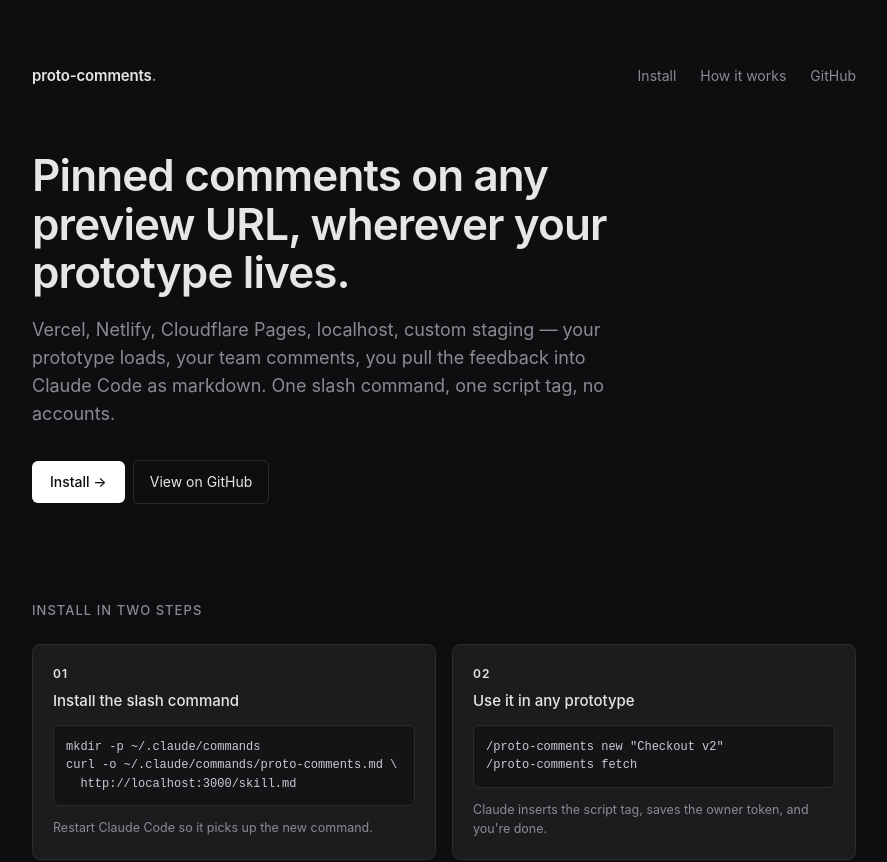
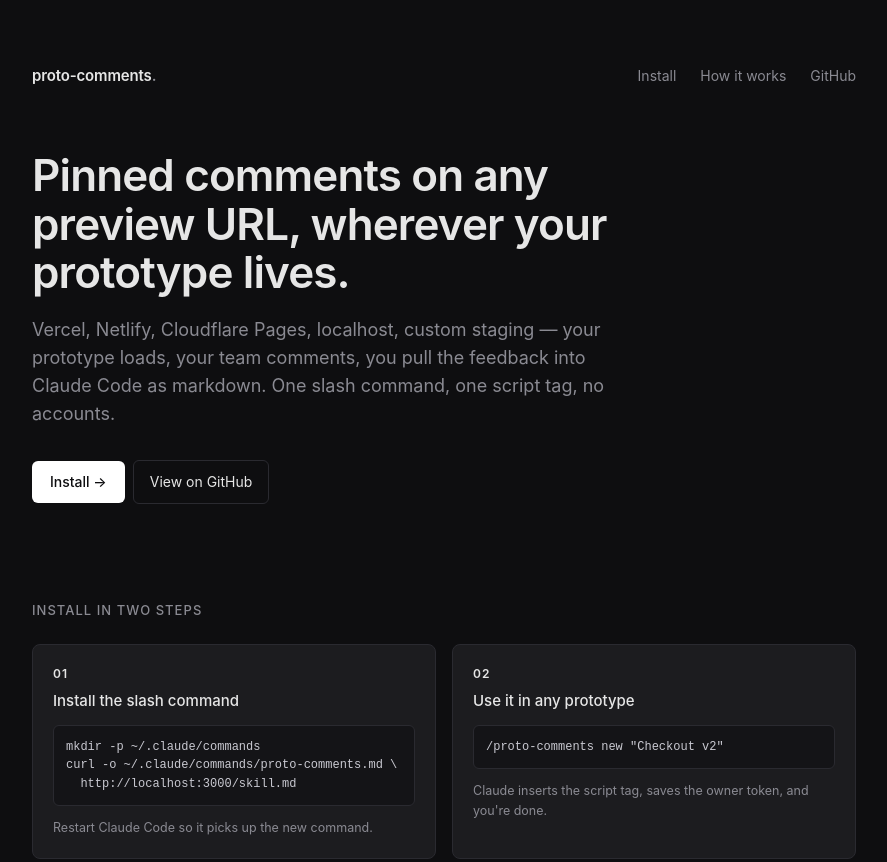
Before and after one commit to rdpilot/proto-comments, a Next.js app: page / in a window 1280 px wide. Shown: the top 862 px of the page, without its empty margins (196-1083 px from the left). Built offline with nearby package versions, Linux system fonts and the light colour scheme.

Commit message:
landing: drop fetch line from install step 02

```diff
--- a/app/page.tsx
+++ b/app/page.tsx
@@ -47,8 +47,7 @@
           <div className="lp-step">
             <div className="num">02</div>
             <h3>Use it in any prototype</h3>
-            <CopyableCode>{`/proto-comments new "Checkout v2"
-/proto-comments fetch`}</CopyableCode>
+            <CopyableCode>{`/proto-comments new "Checkout v2"`}</CopyableCode>
             <p className="muted small" style={{ marginTop: 12, marginBottom: 0 }}>
               Claude inserts the script tag, saves the owner token, and you&apos;re done.
             </p>
```
